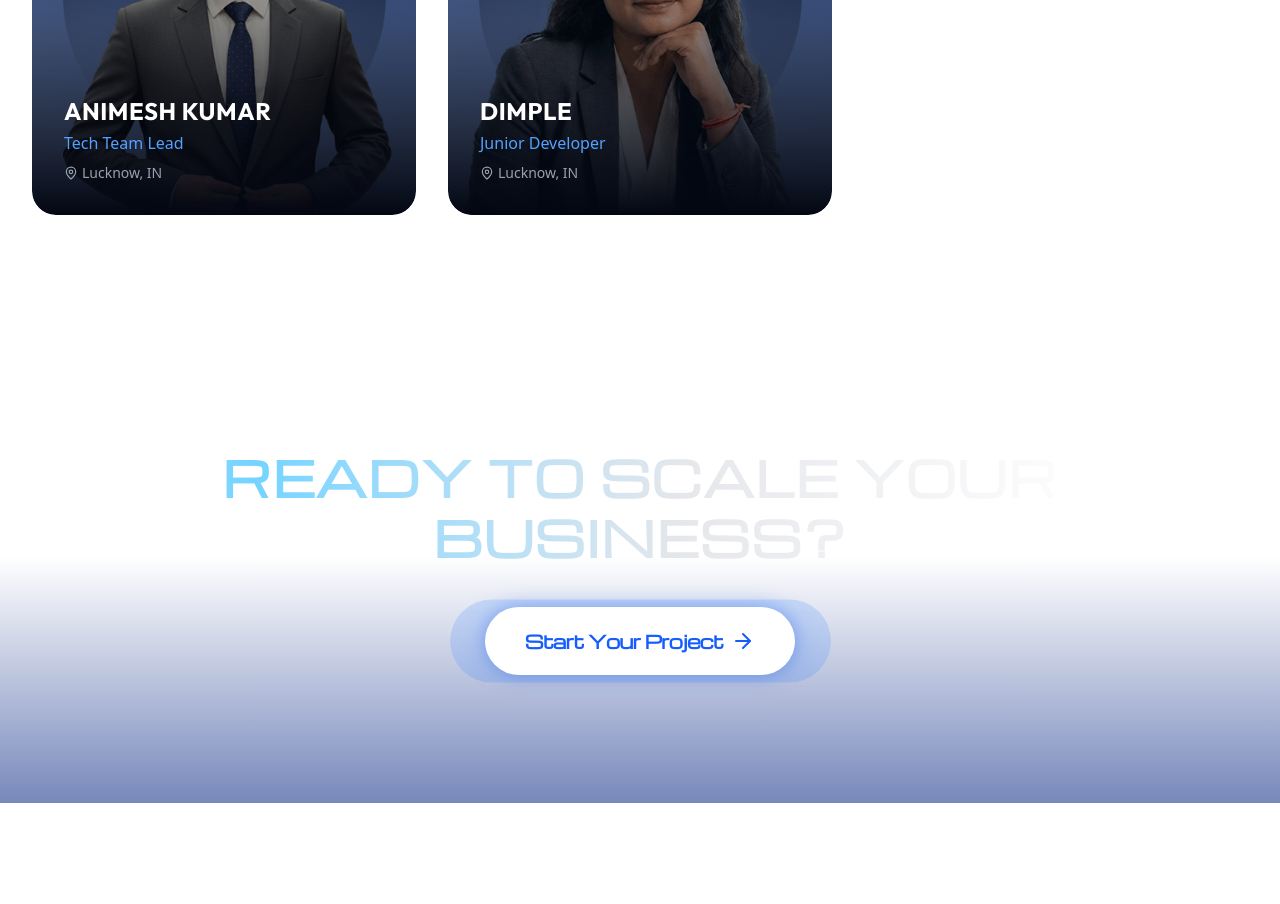
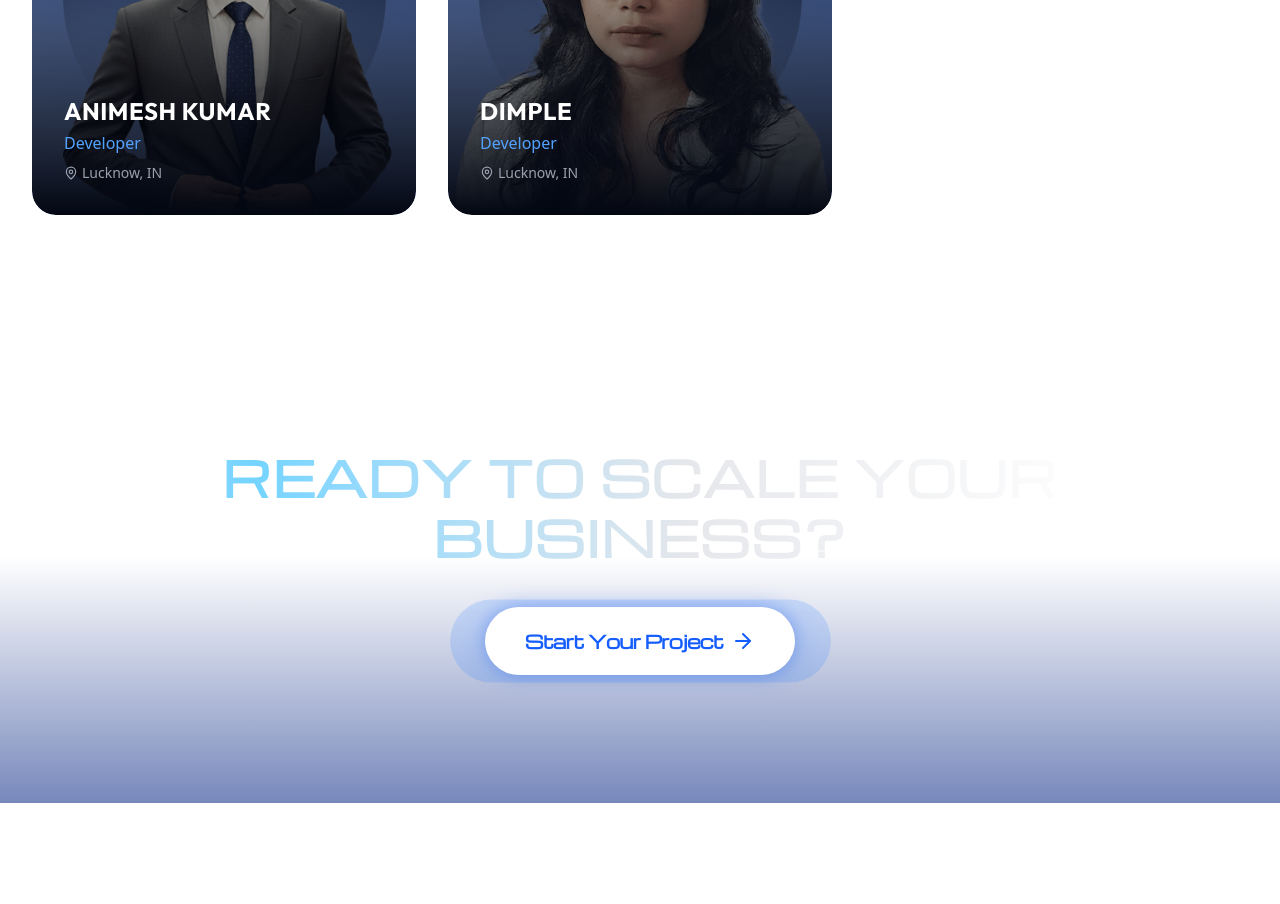
Before and after one commit to Animeshkumar5/weboku, a React (Vite) app: page / in a window 1280 px wide. Shown: the part 7160-8064 px from the top of the page. Built offline with nearby package versions, Linux system fonts and the light colour scheme.

Commit message:
23-12-25 image and position update

```diff
--- a/src/components/Home/Home.jsx
+++ b/src/components/Home/Home.jsx
@@ -126,7 +126,7 @@ const Home = () => {
     {
       id: 4,
       name: "Animesh Kumar",
-      role: "Tech Team Lead",
+      role: "Developer",
       location: "Lucknow, IN",
       image: "/teamimages/Ani.png",
       bio: "Full Stack Wizard specializing in the MERN stack. Leads the technical team to deliver robust and scalable web applications.",
@@ -138,7 +138,7 @@ const Home = () => {
     {
       id: 5,
       name: "Dimple",
-      role: "Junior Developer",
+      role: "Developer",
       location: "Lucknow, IN",
       image: "/teamimages/Dimpal.png",
       bio: "Aspiring developer with a keen eye for frontend details and a passion for creating seamless user experiences.",
```
Also changed, not shown: public/teamimages/Dimpal.png.
